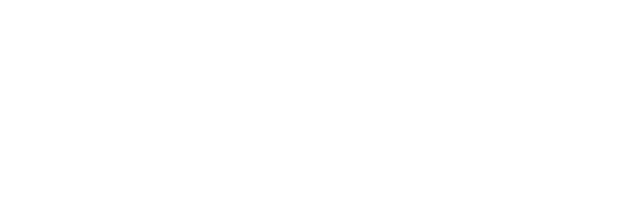
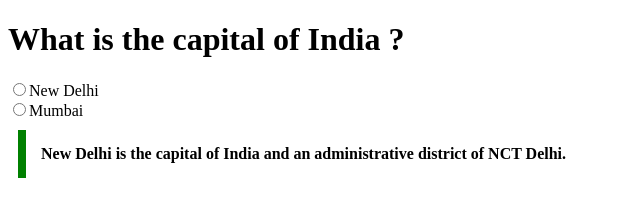
Before and after one commit to acciojob/trivia-heavenuk, a website: page main.html in a window 1280 px wide. Shown: the whole page, without its empty margins (0-640 px from the left). Drawn offline with Linux system fonts and the light colour scheme.

Commit message:
solution

```diff
--- a/main.html
+++ b/main.html
@@ -4,12 +4,17 @@
 
 <head>
 	<link rel="stylesheet" href="styles.css">
+	<meta charset="utf-8">
+	<title>Trivia </title>
 </head>
 
 <body>
-	<!-- the entire body must be written by student -->
-    <script type="text/javascript" src="./script.js">
-</script>
+<h1>What is the capital of India ?</h1>
+<label><input type="radio" name="input">New Delhi</label><br>
+<label><input type="radio" name="input">Mumbai</label>
+<blockquote cite="https://en.wikipedia.org/wiki/New_Delhi">
+New Delhi is the capital of India and an administrative district of NCT Delhi.
+</blockquote>
 
 </body>
 
--- a/styles.css
+++ b/styles.css
@@ -1,2 +1,7 @@
+blockquote{
 
+max-width: 600px; margin: 10px; padding: 15px;
+ border-left: 8px solid green;background-color: #f8fffe"";
+ font-weight: bold;
+}
 /* Your CSS Code here. */
```
